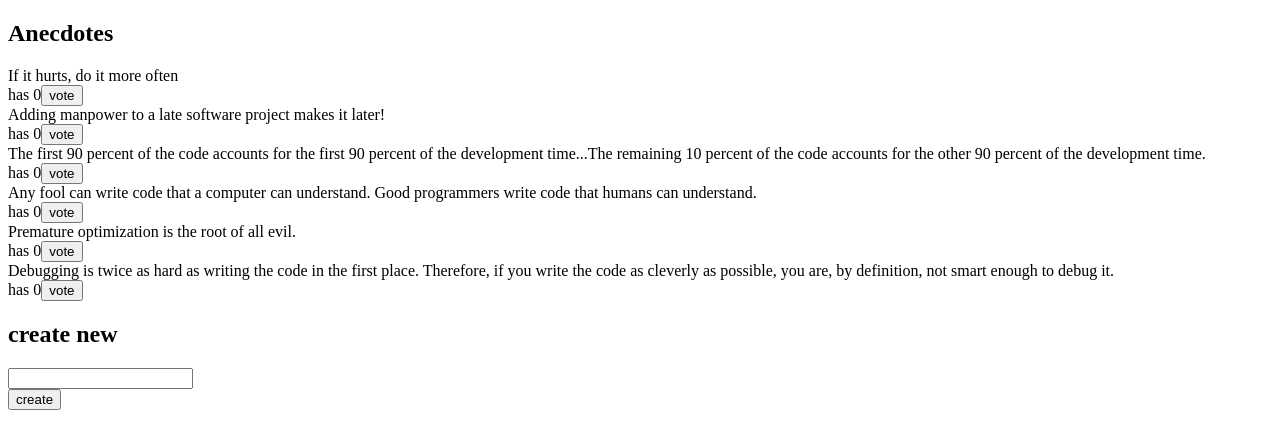
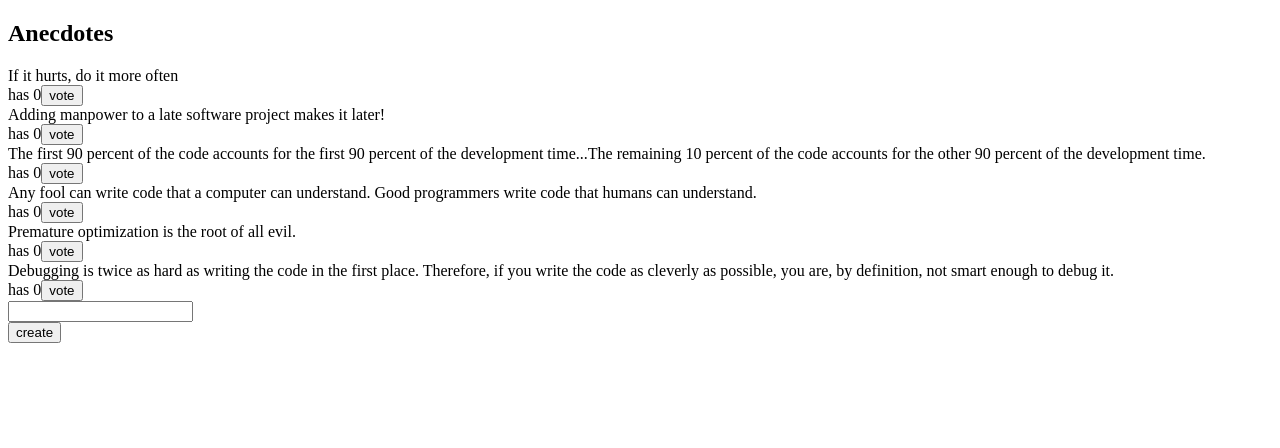
Before and after one commit to paulreyneveld/oftpart6, a React (Create React App) app in the folder redux-anecdotes/: page / in a window 1280 px wide. Shown: the top 448 px of the page. Built offline with nearby package versions, Linux system fonts and the light colour scheme.

Commit message:
Updated README

```diff
--- a/redux-anecdotes/src/App.js
+++ b/redux-anecdotes/src/App.js
@@ -1,43 +1,13 @@
 import React from 'react'
-import { useSelector, useDispatch } from 'react-redux'
-import { addVote, createAnecdote } from './reducers/anecdoteReducer'
+import AnecdoteList from './components/AnecdoteList'
+import AnecdoteForm from './components/AnecdoteForm'
 const App = () => {
-
-  const anecdotes = useSelector(state => state);
-  const dispatch = useDispatch();
-
-  const vote = (id) => {
-    dispatch(addVote(id))
-  }
-
-  const addAnecdote = (event) => {
-    event.preventDefault()
-    const anecdoteContents = event.target.anecdote.value;
-    event.target.anecdote.value = '';
-    console.log(anecdoteContents)
-    dispatch(createAnecdote(anecdoteContents))
-  }
-
 
   return (
     <div>
       <h2>Anecdotes</h2>
-      {anecdotes.sort((a, b) => a.votes > b.votes ? -1 : 1).map(anecdote =>
-        <div key={anecdote.id}>
-          <div>
-            {anecdote.content}
-          </div>
-          <div>
-            has {anecdote.votes}
-            <button onClick={() => vote(anecdote.id)}>vote</button>
-          </div>
-        </div>
-      )}
-      <h2>create new</h2>
-      <form onSubmit={addAnecdote}>
-        <div><input name="anecdote" /></div>
-        <button>create</button>
-      </form>
+        <AnecdoteList />
+        <AnecdoteForm />
     </div>
   )
 }
--- /dev/null
+++ b/redux-anecdotes/src/components/AnecdoteForm.js
@@ -0,0 +1,24 @@
+import React from 'react';
+import { useDispatch } from 'react-redux'
+import { createAnecdote } from '../reducers/anecdoteReducer'
+
+const AnecdoteForm = () => {
+    const dispatch = useDispatch()
+
+    const addAnecdote = (event) => {
+        event.preventDefault()
+        const anecdoteContents = event.target.anecdote.value;
+        event.target.anecdote.value = '';
+        console.log(anecdoteContents)
+        dispatch(createAnecdote(anecdoteContents))
+      }
+
+    return (
+        <form onSubmit={addAnecdote}>
+        <div><input name="anecdote" /></div>
+        <button>create</button>
+      </form>
+    )
+}
+
+export default AnecdoteForm
--- /dev/null
+++ b/redux-anecdotes/src/components/AnecdoteList.js
@@ -0,0 +1,30 @@
+import React from 'react';
+import { useSelector, useDispatch } from 'react-redux'
+import { addVote } from '../reducers/anecdoteReducer'
+
+const AnecdoteList = () => {
+    const anecdotes = useSelector(state => state);
+    const dispatch = useDispatch();
+
+    const vote = (id) => {
+      dispatch(addVote(id))
+    }
+
+    return (
+        <div>
+        {anecdotes.sort((a, b) => a.votes > b.votes ? -1 : 1).map(anecdote =>
+            <div key={anecdote.id}>
+              <div>
+                {anecdote.content}
+              </div>
+              <div>
+                has {anecdote.votes}
+                <button onClick={() => vote(anecdote.id)}>vote</button>
+              </div>
+            </div>
+          )}
+          </div>
+    )
+}
+
+export default AnecdoteList
```
Also changed, not shown: 1 other file (tests, documents, lock files or other folders).
